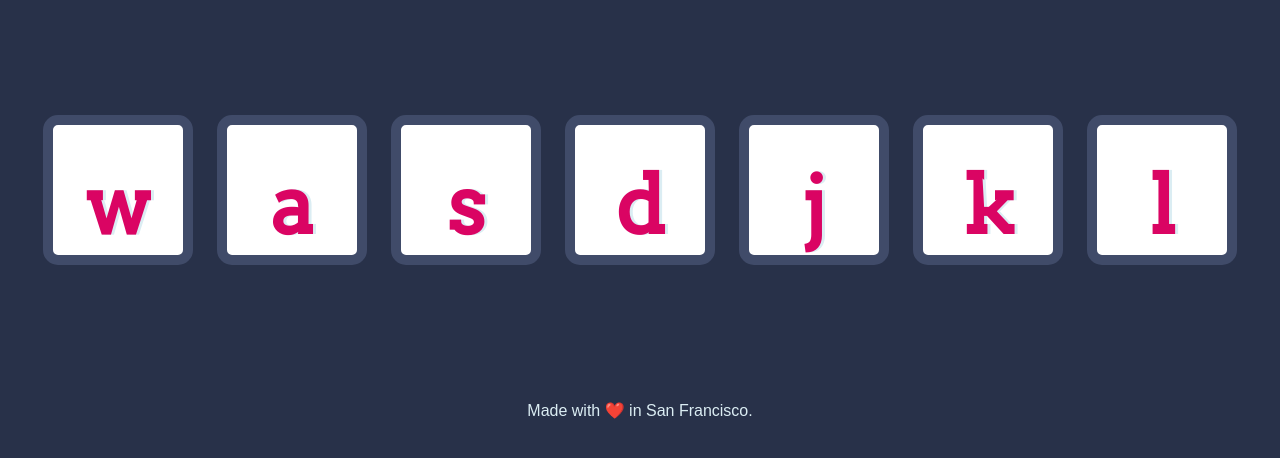
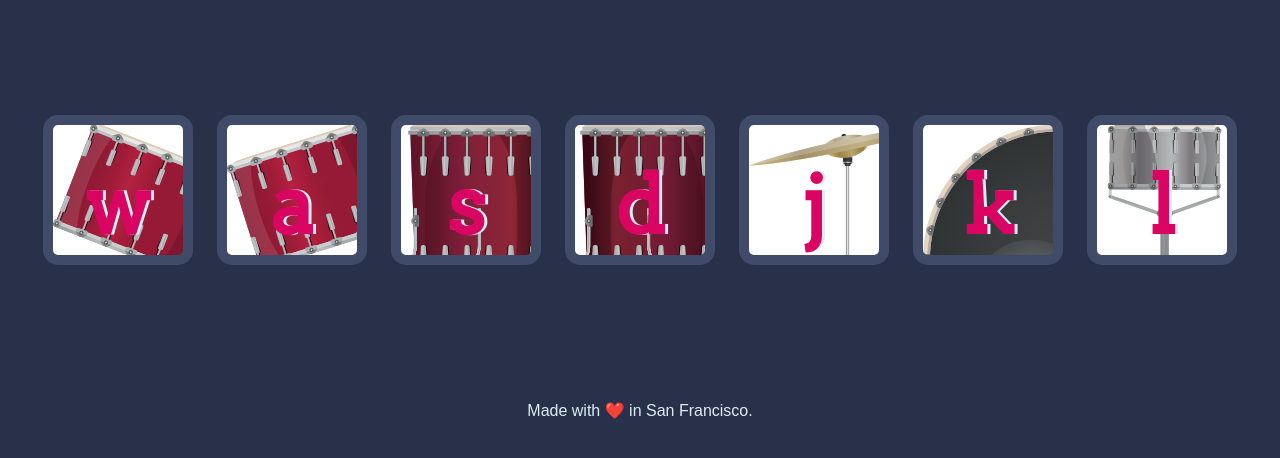
Before and after one commit to AUSt-in/Dr_Angela_Yu_course, a plain HTML site: page Drum Kit Starting Files/index.html in a window 1280 px wide. Shown: the part 174-632 px from the top of the page. Drawn offline with Linux system fonts and the light colour scheme.

Commit message:
Update styles.css

```diff
--- a/Drum Kit Starting Files/styles.css
+++ b/Drum Kit Starting Files/styles.css
@@ -17,31 +17,31 @@ footer {
 }
 
 .w {
-
-}
+  background-image: url("images/tom1.png"
+);}
 
 .a {
-
-}
+  background-image: url("images/tom2.png"
+);}
 
 .s {
-
-}
+  background-image: url("images/tom3.png"
+);}
 
 .d {
-
-}
+  background-image: url("images/tom4.png"
+);}
 
 .j {
-
+  background-image: url("images/crash.png");
 }
 
 .k {
-
-}
+  background-image: url("images/kick.png"
+);}
 
 .l {
-
+  background-image: url("images/snare.png");
 }
 
 .set {
```
